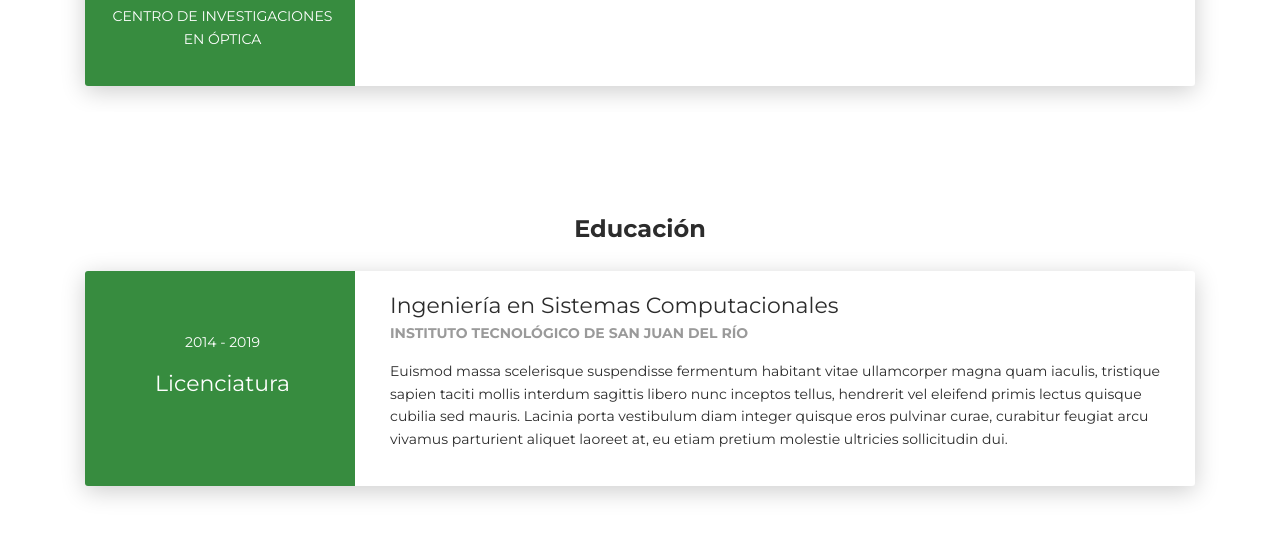
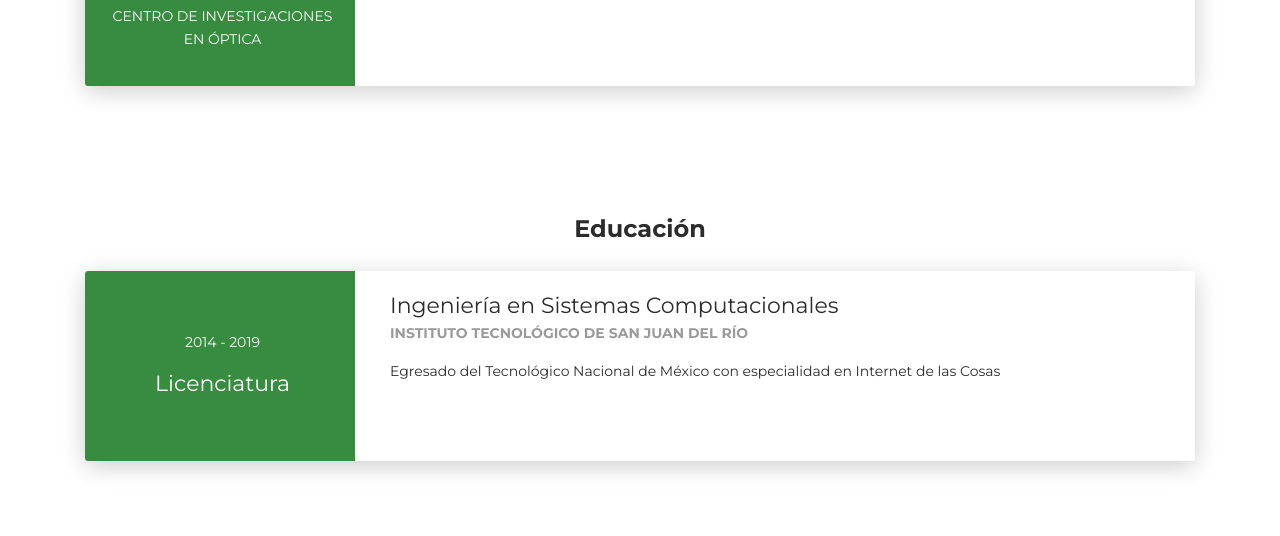
Before and after one commit to rpjosejaime/cv, a plain HTML site: page index.html in a window 1280 px wide. Shown: the part 3384-3920 px from the top of the page. Drawn offline with Linux system fonts and the light colour scheme.

Commit message:
Update index.html

```diff
--- a/index.html
+++ b/index.html
@@ -330,7 +330,7 @@
           <div class="card-body">
             <div class="h5">Ingeniería en Sistemas Computacionales</div>
             <p class="category">Instituto Tecnológico de San Juan del Río</p>
-            <p>Euismod massa scelerisque suspendisse fermentum habitant vitae ullamcorper magna quam iaculis, tristique sapien taciti mollis interdum sagittis libero nunc inceptos tellus, hendrerit vel eleifend primis lectus quisque cubilia sed mauris. Lacinia porta vestibulum diam integer quisque eros pulvinar curae, curabitur feugiat arcu vivamus parturient aliquet laoreet at, eu etiam pretium molestie ultricies sollicitudin dui.</p>
+            <p>Egresado del Tecnológico Nacional de México con especialidad en Internet de las Cosas</p>
           </div>
         </div>
       </div>
```
